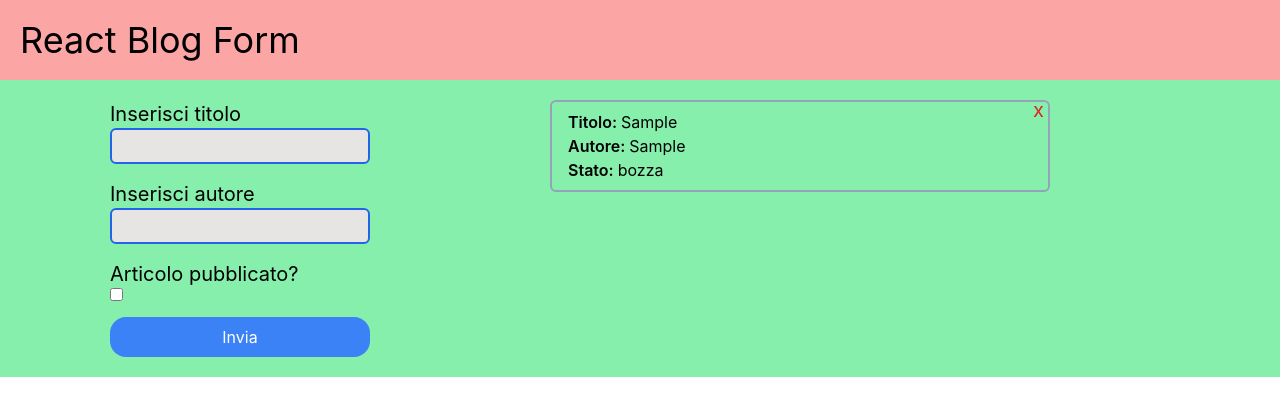
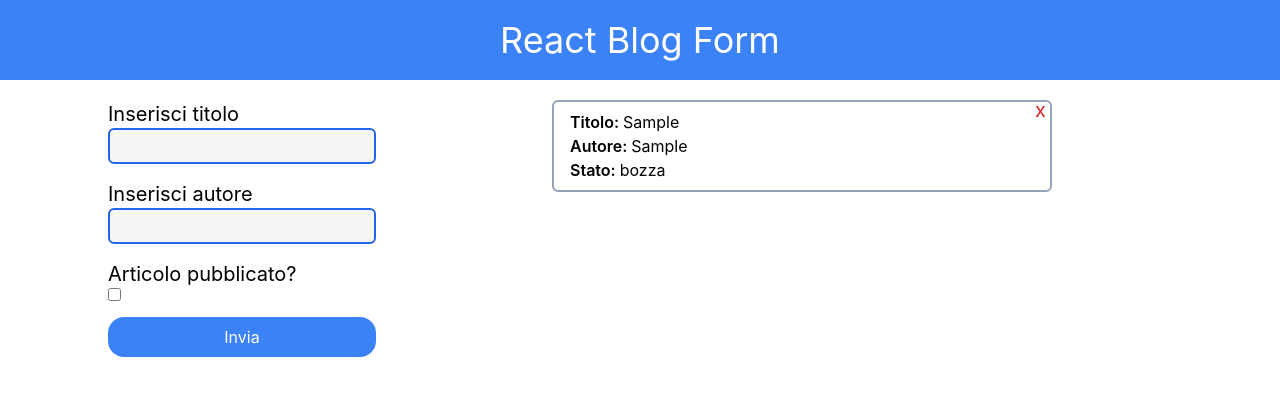
Before and after one commit to Aj-Herrera-99/react-form, a React (Vite) app: page / in a window 1280 px wide. Both pictures are taken after typing "Sample", "Sample" into the empty fields and a click on the button "Invia". Shown: the top 416 px of the page. Built offline with nearby package versions, Linux system fonts and the light colour scheme.

Commit message:
struttura componenti completata, ui changes

```diff
--- a/src/App.jsx
+++ b/src/App.jsx
@@ -1,5 +1,6 @@
 import { useState } from "react";
 import Main from "./components/Main";
+import Header from "./components/Header";
 
 function App() {
     // states
@@ -35,9 +36,7 @@ function App() {
 
     return (
         <>
-            <header className="p-5 bg-red-300 ">
-                <h1 className="text-4xl">React Blog Form</h1>
-            </header>
+            <Header>React Blog Form</Header>
 
             <Main
                 formData={formData}
--- /dev/null
+++ b/src/components/Article.jsx
@@ -0,0 +1,31 @@
+function Article( {article, index, handleRemoveClick}) {
+    return (
+        <li
+            index={index}
+            className="relative max-w-[500px] px-4 py-2 border-2 rounded-md border-slate-400"
+        >
+            <div className="flex flex-col">
+                <span>
+                    <span className="font-semibold">Titolo: </span>
+                    {article.title}
+                </span>
+                <span>
+                    <span className="font-semibold">Autore: </span>
+                    {article.author}
+                </span>
+                <span>
+                    <span className="font-semibold">Stato: </span>
+                    {article.status ? "pubblicato" : "bozza"}
+                </span>
+            </div>
+            <div
+                onClick={handleRemoveClick}
+                className="absolute top-[-10px] right-0 text-xl text-red-600 pt-1 pr-1 cursor-pointer hover:scale-125"
+            >
+                x
+            </div>
+        </li>
+    );
+}
+
+export default Article;
--- /dev/null
+++ b/src/components/ArticlesList.jsx
@@ -0,0 +1,18 @@
+import Article from "./Article";
+
+function ArticlesList({ articles, handleRemoveClick }) {
+    return (
+        <ul className="flex flex-col w-1/2 gap-4">
+            {articles.map((article, index) => (
+                <Article
+                    key={index}
+                    article={article}
+                    index={index}
+                    handleRemoveClick={handleRemoveClick}
+                />
+            ))}
+        </ul>
+    );
+}
+
+export default ArticlesList;
--- /dev/null
+++ b/src/components/Header.jsx
@@ -0,0 +1,9 @@
+function Header({ children }) {
+    return (
+        <header className="p-5 text-center text-white bg-blue-500">
+            <h1 className="text-4xl">{children}</h1>
+        </header>
+    );
+}
+
+export default Header;
--- a/src/components/Input.jsx
+++ b/src/components/Input.jsx
@@ -1,11 +1,11 @@
-function Input({type, name, value, action, isRequired, children}) {
+function Input({ type, name, value, action, isRequired, children }) {
     return (
         <div className="flex flex-col items-start">
             <label htmlFor={name} className="text-xl">
                 {children}
             </label>
             <input
-                className="p-1 border-2 border-blue-600 rounded-md bg-stone-200"
+                className="px-2 py-1 border-2 border-blue-600 rounded-md caret-blue-500 bg-stone-100 "
                 type={type}
                 id={name}
                 name={name}
--- a/src/components/Main.jsx
+++ b/src/components/Main.jsx
@@ -1,44 +1,24 @@
-import Form from "./Form"
+import Form from "./Form";
+import ArticlesList from "./ArticlesList";
 
-function Main( {formData, handleSubmit, handleInputChange, articles, handleRemoveClick}) {
+function Main({
+    formData,
+    handleSubmit,
+    handleInputChange,
+    articles,
+    handleRemoveClick,
+}) {
     return (
-        <main className="flex justify-around p-5 bg-green-300">
+        <main className="flex justify-around p-5 ">
             <Form
                 formData={formData}
                 handleSubmit={handleSubmit}
                 handleInputChange={handleInputChange}
-            ></Form>
-
-            <ul className="flex flex-col w-1/2 gap-4">
-                {articles.map((article, index) => (
-                    <li
-                        key={index}
-                        index={index}
-                        className="relative max-w-[500px] px-4 py-2 border-2 rounded-md border-slate-400"
-                    >
-                        <div className="flex flex-col">
-                            <span>
-                                <span className="font-semibold">Titolo: </span>
-                                {article.title}
-                            </span>
-                            <span>
-                                <span className="font-semibold">Autore: </span>
-                                {article.author}
-                            </span>
-                            <span>
-                                <span className="font-semibold">Stato: </span>
-                                {article.status ? "pubblicato" : "bozza"}
-                            </span>
-                        </div>
-                        <div
-                            onClick={handleRemoveClick}
-                            className="absolute top-[-10px] right-0 text-xl text-red-600 pt-1 pr-1 cursor-pointer hover:scale-125"
-                        >
-                            x
-                        </div>
-                    </li>
-                ))}
-            </ul>
+            />
+            <ArticlesList
+                articles={articles}
+                handleRemoveClick={handleRemoveClick}
+            />
         </main>
     );
 }
```
